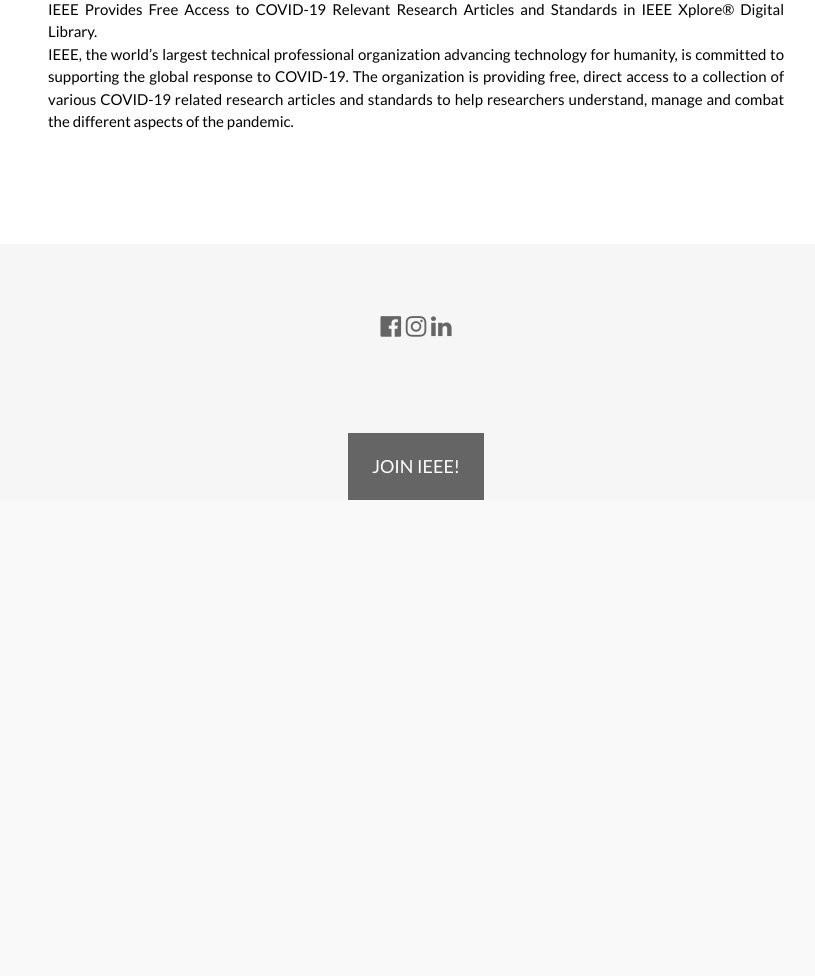
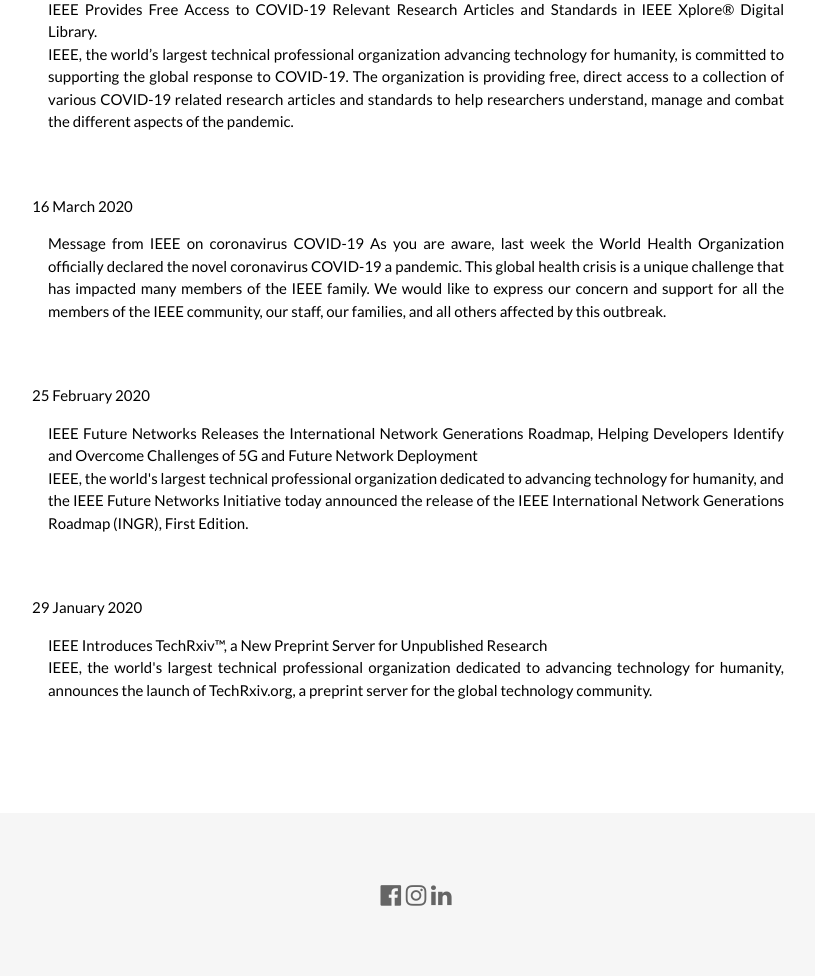
Before and after one commit to karthikcd7/IEEE-DSU-Website-Design-Contest-2nd-Year, a Flask app: page /events-onclick-readmore in a window 1280 px wide. Shown: the part 355-1331 px from the top of the page, without its empty margins (224-1039 px from the left). Before the commit the page ends 855 px from the top, so only its background shows below. Run offline with Flask 2, Linux system fonts and the light colour scheme.

Commit message:
Update events.html

```diff
--- a/templates/events.html
+++ b/templates/events.html
@@ -18,6 +18,28 @@
                   access to a collection of various COVID-19 related research articles and standards to help researchers understand,
                   manage and combat the different aspects of the pandemic.</p>
               </div>
+              <div class="row padding-16">
+                <p class="left">16 March 2020</p><br>
+                <p class="container justify">Message from IEEE on coronavirus COVID-19
+                  As you are aware, last week the World Health Organization officially declared the novel coronavirus COVID-19 a
+                  pandemic. This global health crisis is a unique challenge that has impacted many members of the IEEE family.
+                  We would like to express our concern and support for all the members of the IEEE community, our staff, our
+                  families, and all others affected by this outbreak.</p>
+              </div>
+              <div class="row padding-16">
+                <p class="left">25 February 2020</p><br>
+                <p class="container justify">IEEE Future Networks Releases the International Network Generations Roadmap,
+                  Helping Developers Identify and Overcome Challenges of 5G and Future Network Deployment<br>
+                  IEEE, the world's largest technical professional organization dedicated to advancing technology for
+                  humanity, and the IEEE Future Networks Initiative today announced the release of the IEEE International
+                  Network Generations Roadmap (INGR), First Edition.</p>
+              </div>
+              <div class="row padding-16">
+                <p class="left">29 January 2020</p><br>
+                <p class="container justify">IEEE Introduces TechRxiv™, a New Preprint Server for Unpublished Research<br>
+                  IEEE, the world's largest technical professional organization dedicated to advancing technology for
+                  humanity, announces the launch of TechRxiv.org, a preprint server for the global technology community.</p>
+              </div>
             </div>
           </div>
     </body>
```
Also changed, not shown: templates/gallery.html (+30 -0 lines).
